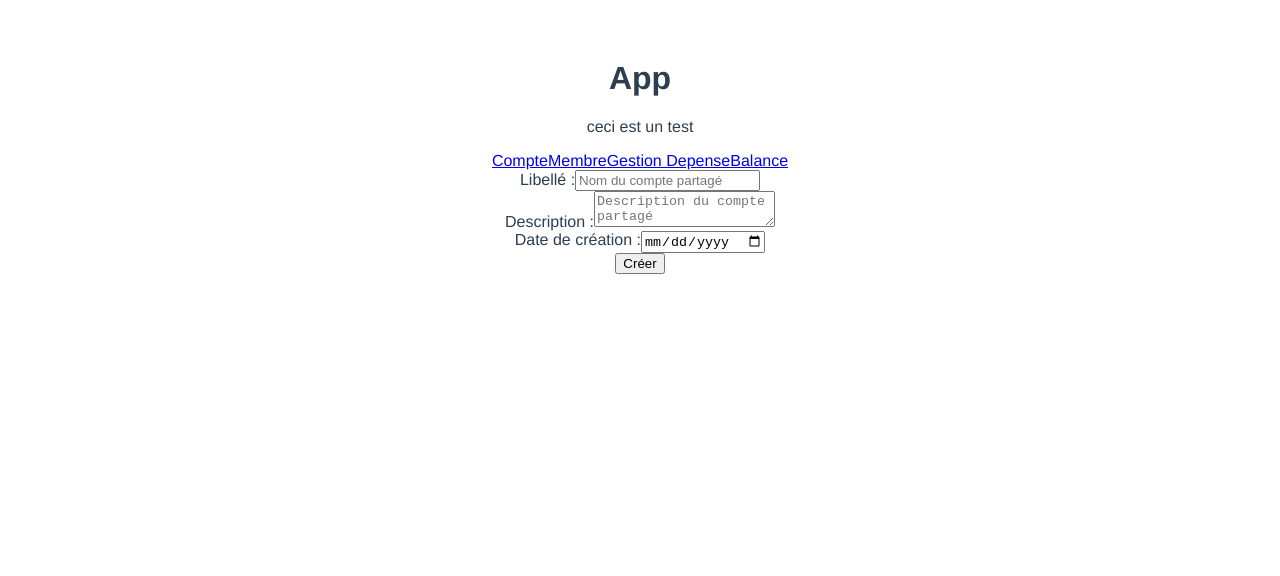
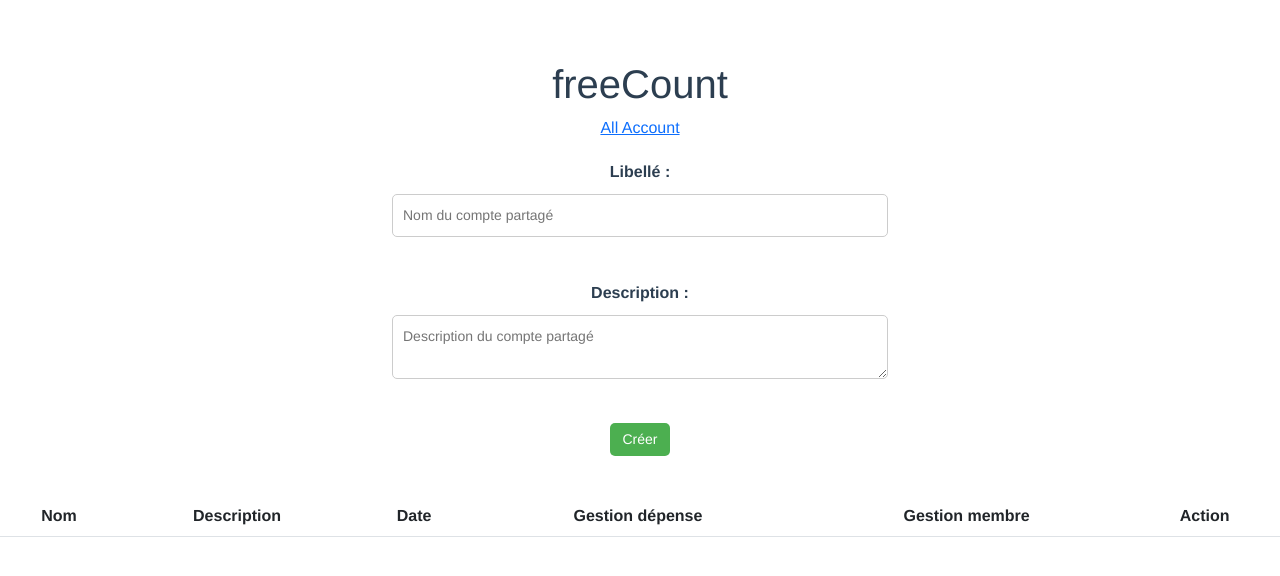
Before and after one commit to lucasfarroni/faketricount, a Vue app: page /CreateCompte in a window 1280 px wide. Shown: the top 576 px of the page. Built offline with nearby package versions, Linux system fonts and the light colour scheme.

Commit message:
style update

```diff
--- a/package.json
+++ b/package.json
@@ -8,6 +8,8 @@
     "lint": "vue-cli-service lint"
   },
   "dependencies": {
+    "bootstrap": "^5.2.3",
+    "bootstrap-vue": "^2.23.1",
     "core-js": "^3.8.3",
     "vue": "^3.2.13",
     "vue-router": "^4.1.6"
--- a/src/App.vue
+++ b/src/App.vue
@@ -1,13 +1,9 @@
 <template>
   <div id="app">
-    <h1>App</h1>
-    <p>ceci est un test</p>
-
-    <router-link to="/CreateCompte">Compte</router-link>
-    <router-link to="/gestionMembreCompte">Membre</router-link>
-    <router-link to="/gestionDepense">Gestion Depense</router-link>
-    <router-link to="/BalanceDepense">Balance</router-link>
-
+    <h1>freeCount</h1>
+    <div id="routeLink">
+      <router-link to="/CreateCompte" id="crCompte">All Account</router-link>
+    </div>
     <router-view/>
   </div>
 </template>
@@ -31,6 +27,11 @@ export default {
   text-align: center;
   color: #2c3e50;
   margin-top: 60px;
+}
+#routeLink {
+  display: flex;
+  align-items: center;
+  justify-content: center;
+}
 
-}
 </style>
--- a/src/components/CreateCompte.vue
+++ b/src/components/CreateCompte.vue
@@ -7,20 +7,34 @@
       <label for="description">Description :</label>
       <textarea v-model="newCP.description" id="description" placeholder="Description du compte partagé" required></textarea>
       <br />
-      <label for="date">Date de création :</label>
-      <input type="date" v-model="newCP.date" id="date" required />
-      <br />
       <button @click.prevent="createCP">Créer</button>
     </form>
-
-    <ul v-for="(account,index) in sharedAccount" :key="account.label+index">
-      <li >nom : {{ account.label }}</li>
-      <li>description : {{ account.description }}</li>
-      <li>date : {{ account.date }}</li>
-      <li><RouterLink :to="`/gestionDepense/${account.label}`">{{ account.label }} Gestion dep</RouterLink></li>
-      <li><RouterLink :to="`/gestionMembreCompte/${account.label}`">{{ account.label }} Gestion membre</RouterLink></li>
-      <li> <button @click="removeCP(index)">Supprimer</button></li>
-    </ul>
+    <div id="allAccount">
+      <table class="table">
+        <thead>
+        <tr>
+          <th>Nom</th>
+          <th>Description</th>
+          <th>Date</th>
+          <th>Gestion dépense</th>
+          <th>Gestion membre</th>
+          <th>Action</th>
+        </tr>
+        </thead>
+        <tbody>
+        <tr v-for="(account,index) in sharedAccount" :key="account.label" id="MyAccount">
+          <td>{{ account.label }}</td>
+          <td>{{ account.description }}</td>
+          <td>{{ account.date }}</td>
+          <td>
+            <RouterLink v-if="account.membres.length > 0" :to="`/gestionDepense/${account.label}`">{{ account.label }} Gestion dépense</RouterLink>
+          </td>
+          <td><RouterLink :to="`/gestionMembreCompte/${account.label}`">{{ account.label }} Gestion membre</RouterLink></td>
+          <td><button @click="removeCP(index)" class="btn btn-danger">Supprimer</button></td>
+        </tr>
+        </tbody>
+      </table>
+    </div>
   </div>
 </template>
 
@@ -28,32 +42,28 @@
 export default {
   data() {
     return {
-      sharedAccount: JSON.parse(localStorage.getItem('CPS')) ,
+      sharedAccount: JSON.parse(localStorage.getItem('CPS')) || [],
       newCP: {
+        label: '',
+        description: '',
+        date : new Date(Date.now()).toLocaleDateString(),
+        accounts: [],
+        membres: []
+      },
+    }
+  },
+  methods: {
+    createCP() {
+      // Enregistrer le nouveau CP dans le localstorage
+      this.sharedAccount.push(this.newCP);
+      localStorage.setItem('CPS', JSON.stringify(this.sharedAccount));
+      // Réinitialiser le formulaire
+      this.newCP = {
         label: '',
         description: '',
         date: '',
         accounts: [],
         membres: []
-      },
-    }
-
-  },
-
-  methods: {
-    createCP() {
-
-      // Enregistrer le nouveau CP dans le localstorage
-      let CPS = JSON.parse(localStorage.getItem('CPS')) || [];
-      CPS.push(this.newCP);
-      localStorage.setItem('CPS', JSON.stringify(CPS));
-      // Mettre à jour le tableau "sharedAccount"
-      this.sharedAccount = CPS;
-      // Réinitialiser le formulaire
-      this.newCP = {
-        label: '',
-        description: '',
-        date: ''
       };
     },
     removeCP(index) {
@@ -65,3 +75,59 @@ export default {
   }
 }
 </script>
+<style scoped>
+body {
+font-family: Arial, sans-serif;
+}
+
+form {
+display: flex;
+flex-direction: column;
+align-items: center;
+padding: 20px;
+}
+
+label {
+font-weight: bold;
+margin-bottom: 10px;
+}
+
+input[type="text"],
+textarea {
+width: 40%;
+padding: 10px;
+margin-bottom: 20px;
+border-radius: 5px;
+border: 1px solid #ccc;
+font-size: 14px;
+}
+
+button {
+background-color: #4CAF50;
+color: white;
+padding: 6px 12px;
+border-radius: 5px;
+border: none;
+cursor: pointer;
+font-size: 14px;
+}
+/*#allAccount{
+  display: flex;
+  flex-direction: column;
+  align-items: center;
+  justify-content: center;
+}*/
+/*#MyAccount{
+  display: flex;
+}*/
+li {
+list-style: none;
+margin: 10px;
+}
+
+a {
+color: #4CAF50;
+text-decoration: none;
+}
+
+</style>
--- a/src/components/gestionDepense.vue
+++ b/src/components/gestionDepense.vue
@@ -36,7 +36,6 @@ export default {
   data() {
     return {
       accounts: JSON.parse(localStorage.getItem('CPS')) || [],
-      selectedUser: '',
       newExpense: {
         name: '',
         amount: '',
@@ -46,25 +45,34 @@ export default {
     }
   },
   computed:{
+    /**
+     * Récupère le label de l'URL
+     */
     label(){
       return this.$route.params.label
     },
+    /**
+     * Récupère le compte dans le localStorage
+     */
       getAccountInLocalStorage(){
-
-        return this.accounts.find(account => account.label === this.label) || {};
+        return this.accounts.find(account => account.label === this.label) || [];
       }
     }
   ,
   methods: {
+    /**
+     * Ajoute une dépense
+     */
     addExpense() {
       let account = this.getAccountInLocalStorage;
 
       // Ajouter l'utilisateur sélectionné à la nouvelle dépense
+      //account = tableau du localStorage .accounts = tableau des dépenses . push = ajouter un élément au tableau
       account.accounts.push(this.newExpense);
       // Ajouter la nouvelle dépense à la liste
       //this.expenses.accounts.push(this.newExpense);
       // Enregistrer les dépenses dans le local storage
-      localStorage.setItem('CPS', JSON.stringify(account));
+      localStorage.setItem('CPS', JSON.stringify(this.accounts));
       // Réinitialiser le formulaire
       this.newExpense = {
         name: '',
--- a/src/components/gestionMembreCompte.vue
+++ b/src/components/gestionMembreCompte.vue
@@ -9,19 +9,32 @@
       <br />
       <button @click.prevent="addParticipant">Ajouter participant</button>
     </form>
-    <ul>
-      <li v-for="(participant, index) in getAccountInLocalStorage.membres" :key="participant.email + index">
-        {{ participant.name }} - {{ participant.email }}
-        <button @click="removeParticipant(index)">Supprimer</button>
-      </li>
-    </ul>
+    <table class="table">
+      <thead>
+      <tr>
+        <th>Nom</th>
+        <th>Email</th>
+        <th>Action</th>
+      </tr>
+      </thead>
+      <tbody>
+      <tr v-for="(participant, index) in getAccountInLocalStorage.membres" :key="participant.email + index">
+        <td>{{ participant.name }}</td>
+        <td>{{ participant.email }}</td>
+        <td>
+          <button class="btn btn-danger" @click="removeParticipant(index)">Supprimer</button>
+        </td>
+      </tr>
+      </tbody>
+    </table>
+
   </div>
 </template>
 <script>
 export default {
   data() {
     return {
-      accounts: JSON.parse(localStorage.getItem('CPS')) ,
+      accounts: JSON.parse(localStorage.getItem('CPS')) || [] ,
       newParticipant: {
         name: '',
         email: ''
@@ -54,3 +67,48 @@ export default {
   }
 }
 </script>
+<style>
+form {
+  display: flex;
+  flex-direction: column;
+  align-items: center;
+  padding: 20px;
+}
+
+label {
+  margin-bottom: 10px;
+}
+
+input[type="text"], input[type="email"] {
+  padding: 10px;
+  font-size: 16px;
+  margin-bottom: 20px;
+  width: 300px;
+}
+
+button[type="submit"] {
+  background-color: blue;
+  color: white;
+  padding: 10px 20px;
+  border: none;
+  border-radius: 5px;
+  font-size: 16px;
+  cursor: pointer;
+}
+
+.table {
+  margin-top: 20px;
+  width: 100%;
+  text-align: center;
+}
+
+.btn-danger {
+  background-color: #4CAF50;
+  color: white;
+  border: none;
+  border-radius: 5px;
+  padding: 5px 10px;
+  font-size: 16px;
+  cursor: pointer;
+}
+</style>
--- a/src/main.js
+++ b/src/main.js
@@ -1,4 +1,6 @@
 import { createApp } from 'vue'
 import App from './App.vue'
 import router from './router'
+import 'bootstrap/dist/css/bootstrap.css'
+import 'bootstrap-vue/dist/bootstrap-vue.css'
 createApp(App).use(router).mount('#app')
```
Also changed, not shown: 1 other file (tests, documents, lock files or other folders).
